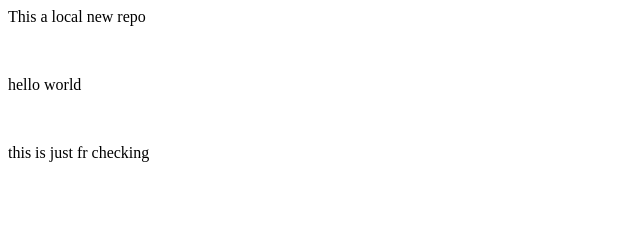
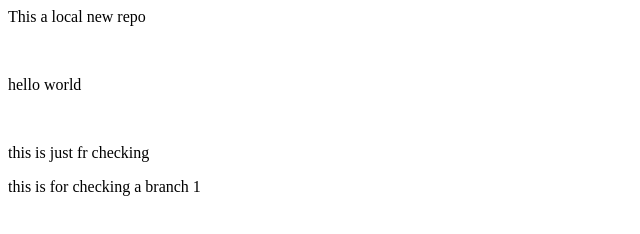
Before and after one commit to Afifa20/Local-repo, a plain HTML site: page index.html in a window 1280 px wide. Shown: the whole page, without its empty margins (0-640 px from the left). Drawn offline with Linux system fonts and the light colour scheme.

Commit message:
Add a para in a branch

```diff
--- a/index.html
+++ b/index.html
@@ -3,3 +3,4 @@
 <p>hello world</p>
 <br>
 <p>this is just fr checking</p>
+<p>this is for checking a branch 1</p>
```
